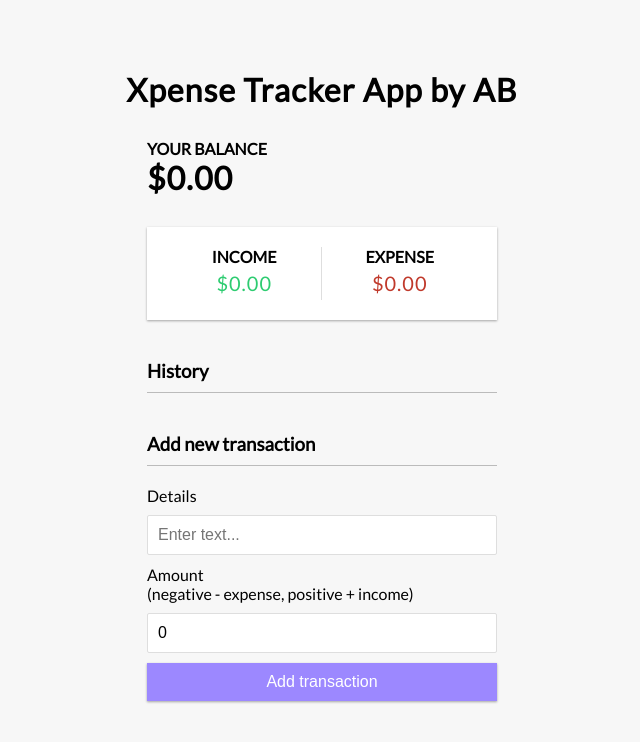
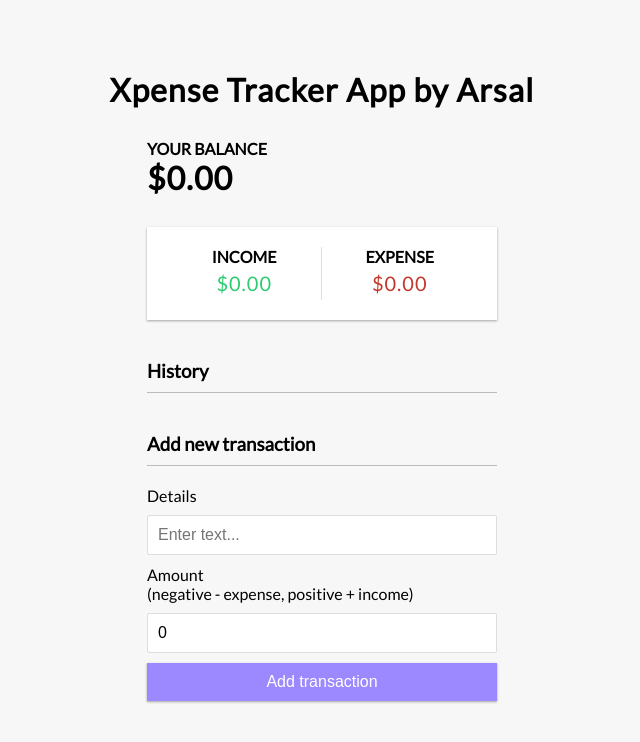
Before and after one commit to AB290817008/Expense-Tracker-App, a React (Create React App) app: page / in a window 1280 px wide. Shown: the top 742 px of the page, without its empty margins (318-958 px from the left). Built offline with nearby package versions, Linux system fonts and the light colour scheme.

Commit message:
Update Header.js

```diff
--- a/src/Components/Header.js
+++ b/src/Components/Header.js
@@ -3,7 +3,7 @@ import React from 'react'
 export const Header = () => {
     return (
         <div>
-            <h1>Xpense Tracker App by AB</h1>
+            <h1>Xpense Tracker App by Arsal</h1>
         </div>
     )
 }
```
